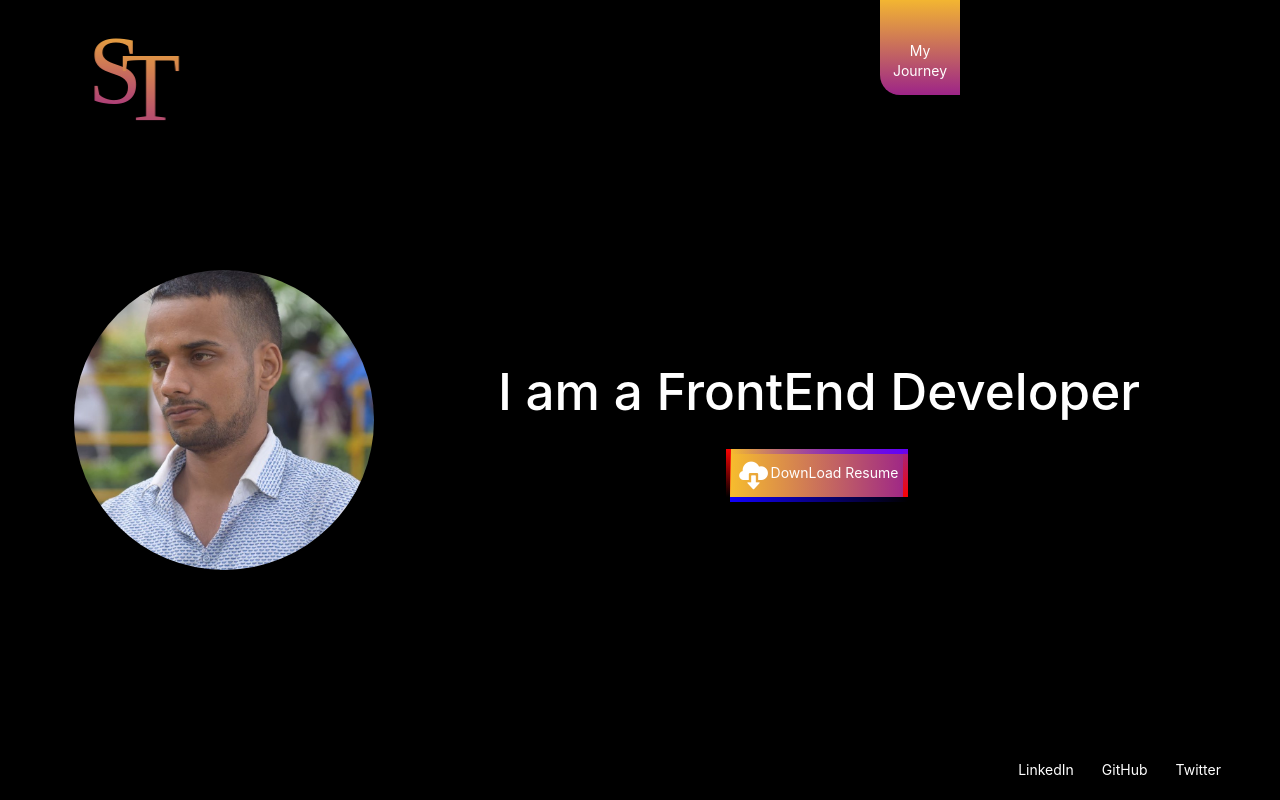
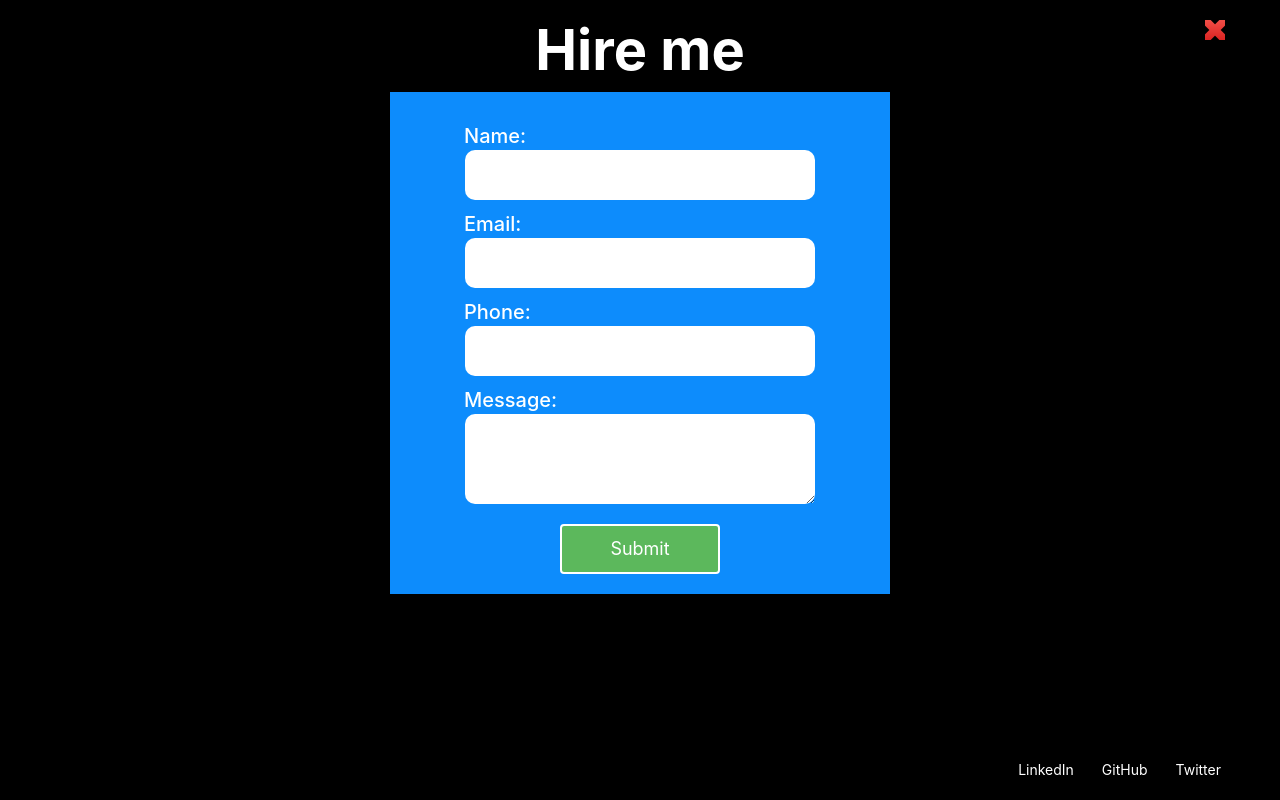
Before and after one commit to unknownBalak/portfolio, a React (Create React App) app: page /contact in a window 1280 px wide. Built offline with nearby package versions, Linux system fonts and the light colour scheme; a web font is replaced by a local one.

Commit message:
added Contact Form

```diff
--- a/package.json
+++ b/package.json
@@ -9,6 +9,7 @@
     "@testing-library/react": "^11.2.2",
     "@testing-library/user-event": "^12.5.0",
     "bootstrap": "^4.6.0",
+    "emailjs-com": "^2.6.4",
     "react": "^17.0.1",
     "react-bootstrap": "^1.5.2",
     "react-dom": "^17.0.1",
--- a/src/App.js
+++ b/src/App.js
@@ -4,7 +4,7 @@ import About from "./components/About";
 import Skill from "./components/Skill";
 import Footer from "./components/Footer";
 import Project from "./components/Project";
-// import Contact from "./components/Contact";
+import Contact from "./components/Contact";
 import { BrowserRouter as Router, Switch, Route } from "react-router-dom";
 function App() {
   return (
@@ -21,9 +21,9 @@ function App() {
             <Route path="/project">
               <Project />
             </Route>
-            {/* <Route path="/contact">
-              <Contact /> */}
-            {/* </Route> */}
+            <Route path="/contact">
+              <Contact />
+            </Route>
             <Route path="/">
               <Home />
             </Route>
--- /dev/null
+++ b/src/components/Contact.jsx
@@ -0,0 +1,50 @@
+import React from "react";
+import "./css/contact.css";
+import { Link } from "react-router-dom";
+import { Button } from "react-bootstrap";
+import sendData from "./processSubmission.js";
+function Contact() {
+  return (
+    <div className="contactForm">
+      <Link to="/" className="croosIcon"></Link>
+      <h1 className="hl">Hire me</h1>
+
+      <div className="form">
+        <form onSubmit={sendData}>
+          <div>
+            <label className="label" htmlFor="name">
+              Name:
+            </label>
+            <input required id="name" type="text" name="name" />
+          </div>
+          <div>
+            <label className="label" htmlFor="email">
+              Email:
+            </label>
+            <input required type="email" id="email" name="email" />
+          </div>
+          <div>
+            <label className="label" htmlFor="phone">
+              Phone:
+            </label>
+            <input required type="tel" name="phone" id="phone" />
+          </div>
+          <div>
+            <label className="label" htmlFor="textarea">
+              Message:
+            </label>
+            <textarea id="textarea" type="text" rows="4" name="message"></textarea>
+          </div>
+          <div>
+            <Button type="submit" variant="success">
+              Submit
+            </Button>
+          </div>
+        </form>
+      </div>
+      <div className="card phoneCard"></div>
+    </div>
+  );
+}
+
+export default Contact;
--- /dev/null
+++ b/src/components/css/contact.css
@@ -0,0 +1,56 @@
+.contactForm {
+  width: 100%;
+  position: relative;
+}
+.form {
+  width: 500px;
+  max-width: 100%;
+  margin: auto;
+  background-color: rgb(13, 140, 252);
+  padding: 20px;
+  padding: 20px;
+}
+.contactForm .hl {
+  font-size: 4em;
+  color: white;
+  text-align: center;
+}
+.form > form > div > .label {
+  display: block;
+  font-size: 20px;
+  font-weight: 500;
+  margin: 10px 0 -2px -13px;
+  display: flex;
+  justify-self: flex-start;
+  align-self: flex-start;
+}
+.form > form > div {
+  display: flex;
+  flex-direction: column;
+  justify-content: center;
+  align-items: center;
+  width: 350px;
+  margin: auto;
+  max-width: 100%;
+  color: black;
+}
+.form > form > div > .btn {
+  margin-top: 20px;
+  height: 50px;
+  width: 160px;
+  font-size: 18px;
+  border: 2px solid;
+}
+.form > form > div > input,
+.form > form > div > textarea {
+  width: 350px;
+  max-width: 100%;
+  border: 0;
+  padding: 5px;
+  border-radius: 10px;
+}
+.form > form > div > input {
+  height: 50px;
+}
+.crossIconInContactForm {
+}
--- a/src/components/processSubmission.js
+++ b/src/components/processSubmission.js
@@ -1,18 +1,19 @@
 // import { Email } from `${https://smtpjs.com/v3/smtp.js}`;
+import emailjs from "emailjs-com";
+
 function sendData(e) {
   e.preventDefault();
-  //   console.log("I have been clicked");
-  //   console.log(e.target["name"]);
-  //   console.log(e.target["email"]);
-  //   console.log(e.target["number"]);
-  //   console.log(e.target["textarea"]);
-  //  Email.send({
-  //      Host:"smtp.mailtrap.io",
-  //      Username:"50852c2afc6cbb",
-  //      Password: "2c144a16d35c99",
-  //      To:"",
-  //      From:"",
-  //  })
-  console.log(e.target);
+
+  // emailjs.sendForm()
+  emailjs.sendForm("gmail", "template_xsthfwk", e.target, "user_V14SNDxAWG2HTEgqQ0q50").then(
+    (result) => {
+      alert("Message sent successfullly!!");
+    },
+    (error) => {
+      alert(error.text);
+    }
+  );
+
+  e.target.reset();
 }
 export default sendData;
```
Also changed, not shown: 2 other files (tests, documents, lock files or other folders).
